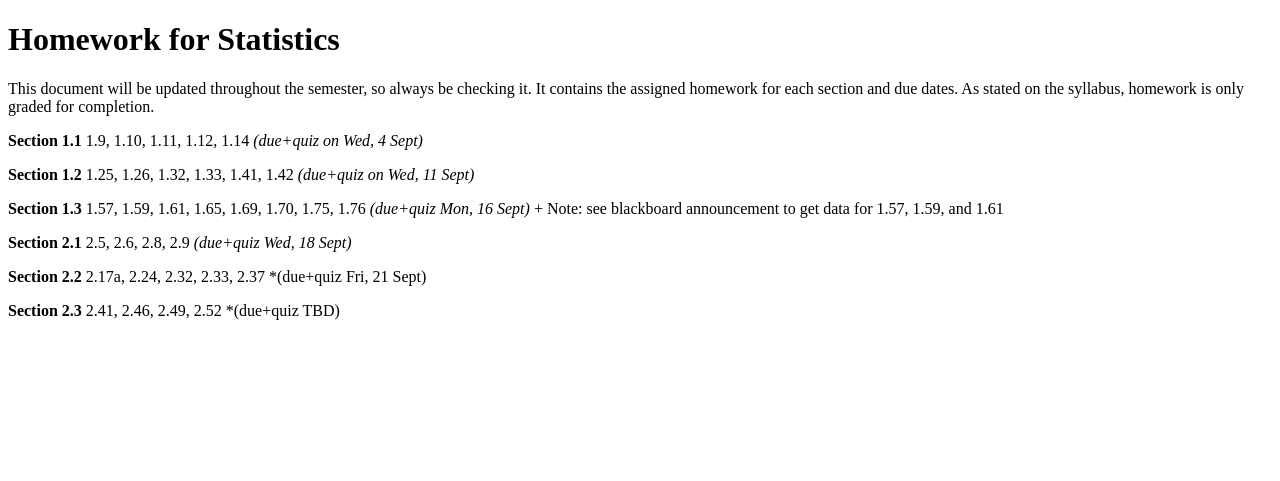
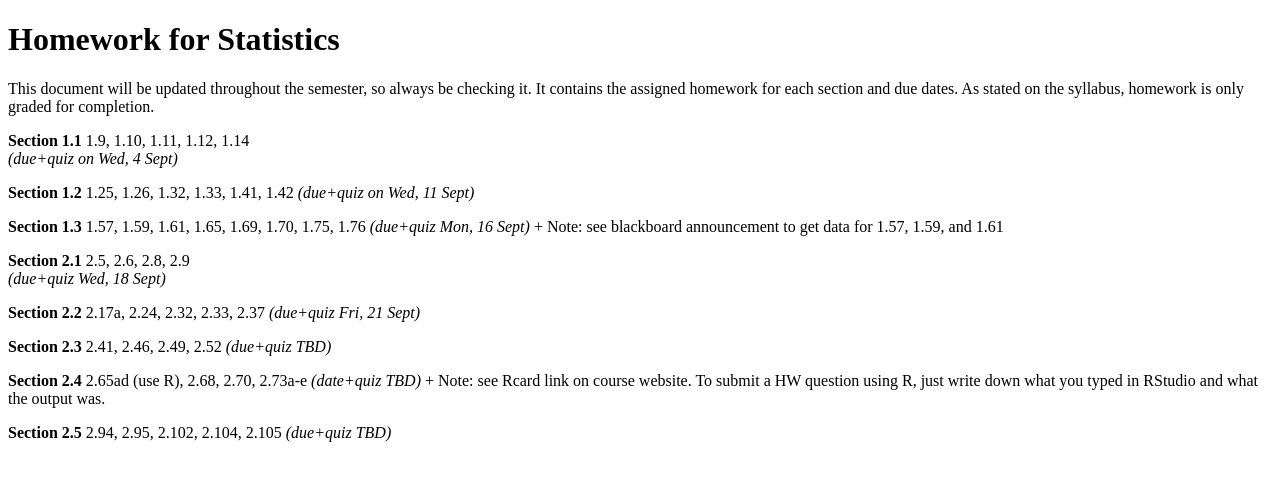
Before and after one commit to danielmichaelcicala/danielmichaelcicala.github.io, a Jekyll site: the page assets/hw_stat_f19.html, which Jekyll copies as it is, in a window 1280 px wide. Shown: the top 481 px of the page. Built offline with Jekyll 4.4.1, drawn with Linux system fonts in a browser that asks for light colours.

Commit message:
add stats hw

```diff
--- a/assets/hw_stat_f19.html
+++ b/assets/hw_stat_f19.html
@@ -16,11 +16,15 @@ Convert to html by running
 pandoc hw_stat_f19.md -f markdown -t html -s -o hw_stat_f19.html
 --->
 <p>This document will be updated throughout the semester, so always be checking it. It contains the assigned homework for each section and due dates. As stated on the syllabus, homework is only graded for completion.</p>
-<p><strong>Section 1.1</strong> 1.9, 1.10, 1.11, 1.12, 1.14 <em>(due+quiz on Wed, 4 Sept)</em></p>
+<p><strong>Section 1.1</strong> 1.9, 1.10, 1.11, 1.12, 1.14<br />
+<em>(due+quiz on Wed, 4 Sept)</em></p>
 <p><strong>Section 1.2</strong> 1.25, 1.26, 1.32, 1.33, 1.41, 1.42 <em>(due+quiz on Wed, 11 Sept)</em></p>
 <p><strong>Section 1.3</strong> 1.57, 1.59, 1.61, 1.65, 1.69, 1.70, 1.75, 1.76 <em>(due+quiz Mon, 16 Sept)</em> + Note: see blackboard announcement to get data for 1.57, 1.59, and 1.61</p>
-<p><strong>Section 2.1</strong> 2.5, 2.6, 2.8, 2.9 <em>(due+quiz Wed, 18 Sept)</em></p>
-<p><strong>Section 2.2</strong> 2.17a, 2.24, 2.32, 2.33, 2.37 *(due+quiz Fri, 21 Sept)</p>
-<p><strong>Section 2.3</strong> 2.41, 2.46, 2.49, 2.52 *(due+quiz TBD)</p>
+<p><strong>Section 2.1</strong> 2.5, 2.6, 2.8, 2.9<br />
+<em>(due+quiz Wed, 18 Sept)</em></p>
+<p><strong>Section 2.2</strong> 2.17a, 2.24, 2.32, 2.33, 2.37 <em>(due+quiz Fri, 21 Sept)</em></p>
+<p><strong>Section 2.3</strong> 2.41, 2.46, 2.49, 2.52 <em>(due+quiz TBD)</em></p>
+<p><strong>Section 2.4</strong> 2.65ad (use R), 2.68, 2.70, 2.73a-e <em>(date+quiz TBD)</em> + Note: see Rcard link on course website. To submit a HW question using R, just write down what you typed in RStudio and what the output was.</p>
+<p><strong>Section 2.5</strong> 2.94, 2.95, 2.102, 2.104, 2.105 <em>(due+quiz TBD)</em></p>
 </body>
 </html>
```
